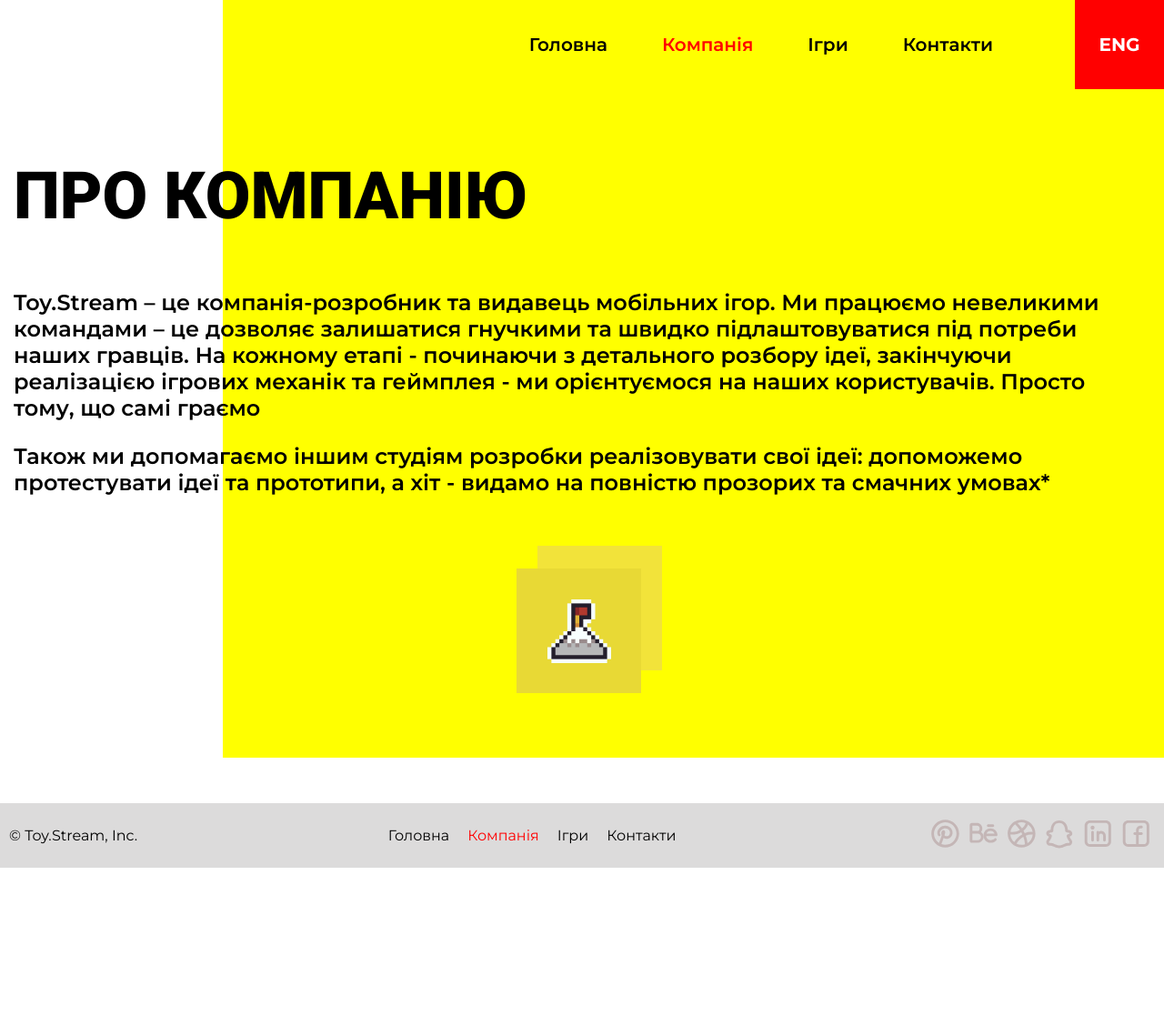
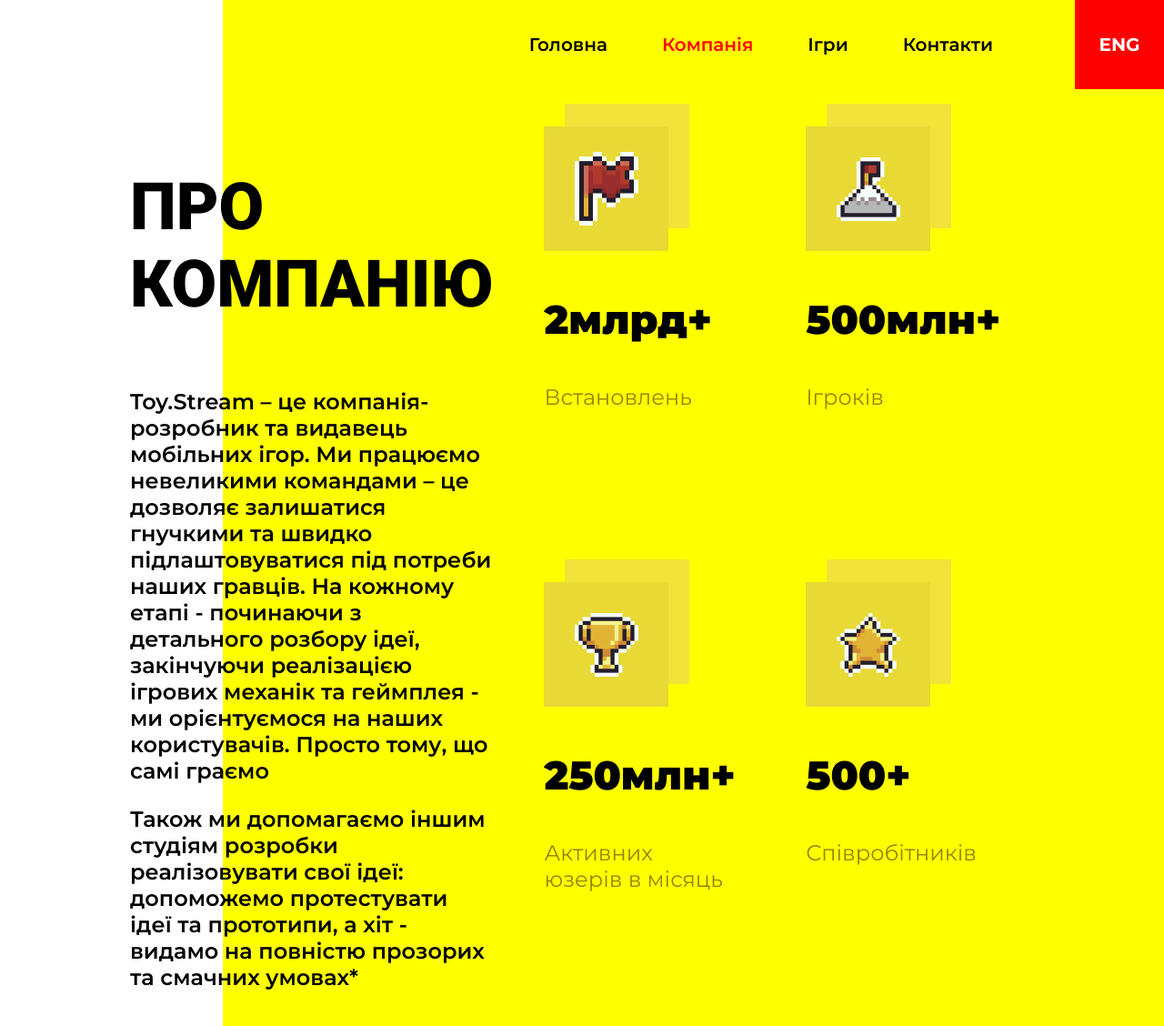
Before and after one commit to shapel3/maket, a plain HTML site: page pages/about.html in a window 1280 px wide. Shown: the top 1128 px of the page at 91% size. Before the commit the page ends 954 px from the top, so only its background shows below. Drawn offline with Linux system fonts and the light colour scheme.

Commit message:
finished page

```diff
--- a/assets/css/about.css
+++ b/assets/css/about.css
@@ -20,7 +20,7 @@
   width: 30%;
 }
 .achive h3 {
-  font-size: 44px;
+  font-size: 24px;
   font-weight: 900;
 }
 .achive p {
@@ -49,6 +49,9 @@
   }
 }
 @media screen and (min-width: 1200px) {
+    .about-article{
+        width: 50%;
+    }
   .about-company{
     width: 80%;
     flex-direction: row;
--- a/assets/css/footer.css
+++ b/assets/css/footer.css
@@ -6,7 +6,7 @@
     padding: 10px;
 }
 .footer-menu{
-    display: flex;
+    display: none;
 }
 .footer-menu a{
     padding: 10px;
--- a/assets/css/home.css
+++ b/assets/css/home.css
@@ -42,7 +42,7 @@
 .big-unicorn{
     display: none;
      margin-left: 15px ;
-
+    max-width: 786px;
 }
 
 .main-social{
@@ -80,6 +80,7 @@
         position: absolute;
         top: -50px;
         left: 50%;
+        width: 50%;
     }
     .title{
         margin-left: 56px;
@@ -88,6 +89,7 @@
         position: relative;
         top: 120px;
         left: 120px;
+        width: 90%;
     }
     .main-social{
         margin-left: 56px;
--- a/pages/about.html
+++ b/pages/about.html
@@ -33,7 +33,9 @@
         </ul>
         <div class="lang">eng</div>
       </header>
-      <section class="about-company"></section>
+      <section class="about-company">
+
+
       <article class="about-article">
         <h1 class="title">ПРО Компанію</h1>
         <p>
@@ -52,22 +54,51 @@
       </article>
       <div class="achievs">
         <figure class="achive">
-          <img src="" alt="">
-          <figcaption></figcaption>
+          <picture>
+            <source srcset="./../assets/icons/flag-w160.png" media="(min-width: 768px)">
+            <img src="./../assets/icons/flag-w100.png" alt="">
+          </picture>
+
+          <figcaption>
+            <h3>2млрд+</h3>
+            <p>Встановлень</p>
+          </figcaption>
         </figure>
         <figure class="achive">
-          <img src="./../assets/icons/Group 160.png" media="(max-width)">
-          <figcaption></figcaption>
+          <picture>
+            <source srcset="./../assets/icons/colba-w160.png"  media="(min-width: 768px)">
+            <img src="./../assets/icons/colba-w100.png">
+          </picture>
+
+          <figcaption>
+            <h3>500млн+</h3>
+            <p>Ігроків</p>
+          </figcaption>
         </figure>
         <figure class="achive">
-          <img src="" alt="">
-          <figcaption></figcaption>
+          <picture>
+            <source srcset="./../assets/icons/kubok-w160.png"  media="(min-width: 768px)">
+            <img src="./../assets/icons/kubok-w100.png" alt="">
+          </picture>
+
+          <figcaption>
+            <h3>250млн+</h3>
+            <p>Активних юзерів в місяць</p>
+          </figcaption>
         </figure>
         <figure class="achive">
-          <img src="" alt="">
-          <figcaption></figcaption>
+          <picture>
+            <source srcset="../../assets/icons/star-w160.png"  media="(min-width: 768px)" >
+            <img src="./../assets/icons/star-w100.png" alt="">
+          </picture>
+
+          <figcaption>
+            <h3>500+</h3>
+            <p>Співробітників</p>
+          </figcaption>
         </figure>
       </div>
+      </section>
     </div>
     <section class="our-team"></section>
     <footer class="footer">
```
Also changed, not shown: assets/icons/colba-w100.png (added), assets/icons/colba-w160.png (added), assets/icons/flag-w100.png (added), assets/icons/flag-w160.png (added), assets/icons/kubok-w100.png (added), assets/icons/kubok-w160.png (added), assets/icons/star-w100.png (added), assets/icons/star-w160.png (added).
